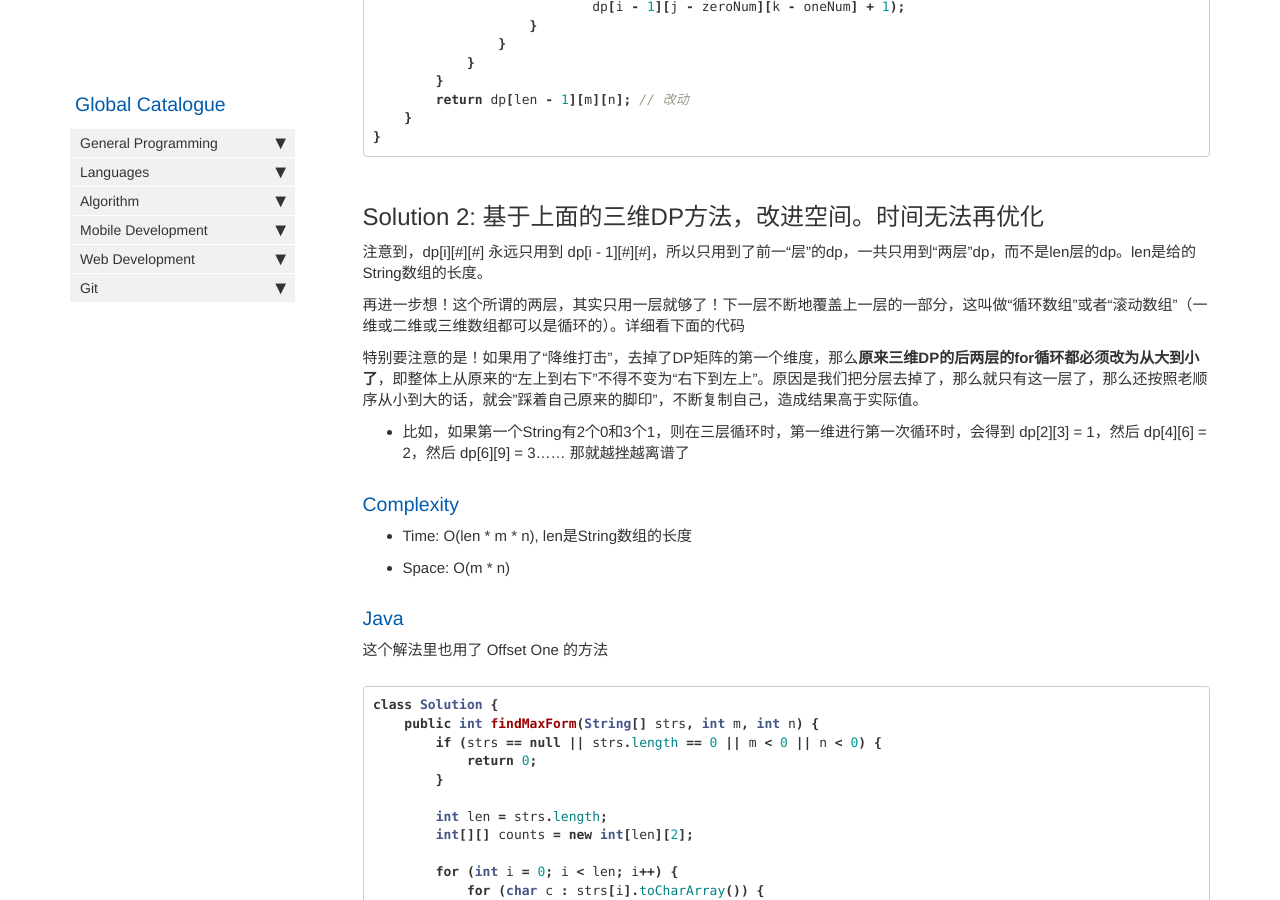
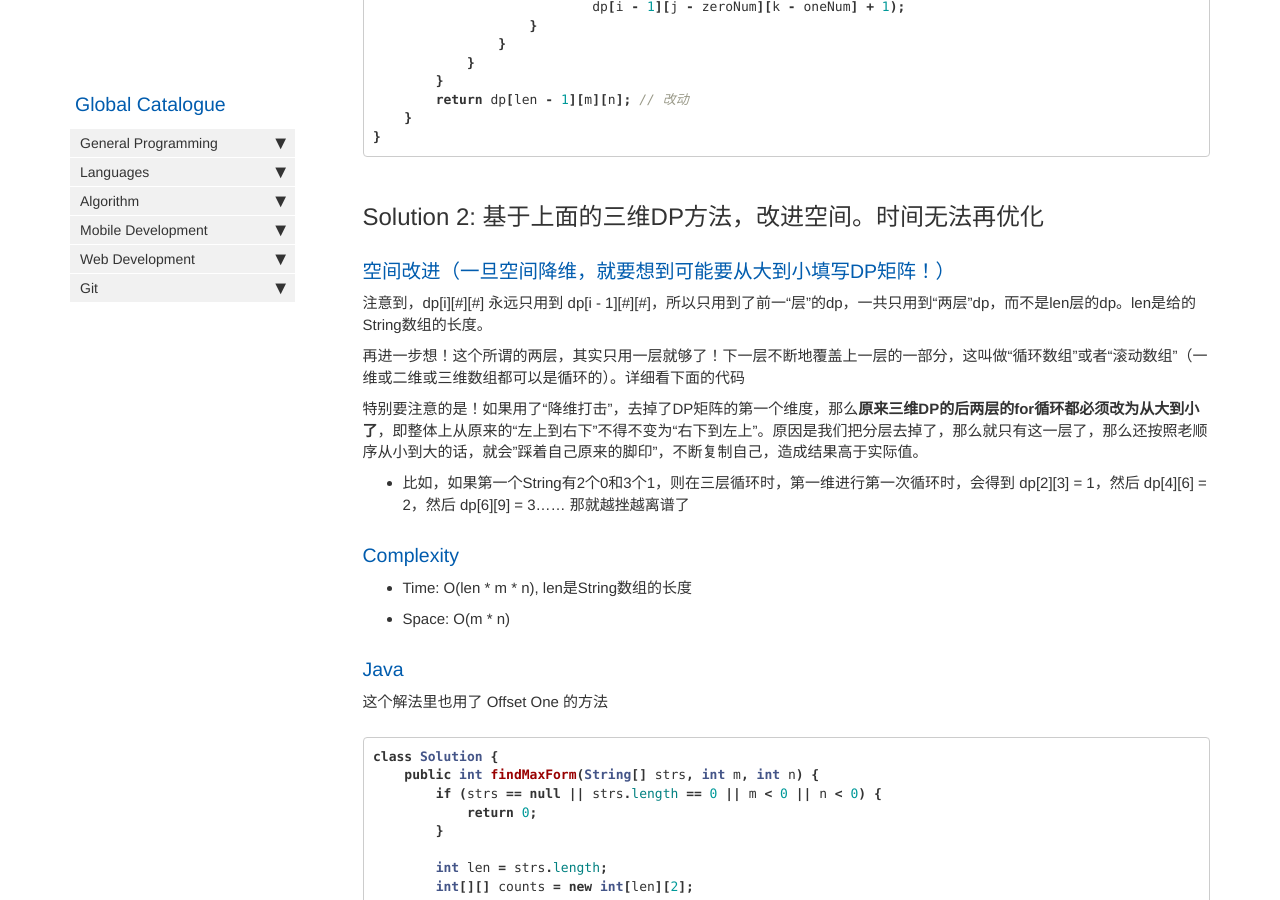
Before and after one commit to HungryOrc/hungryorc.github.io, a Jekyll site: the page built from pages/algorithm/algorithm_ones_and_zeroes_form_max_number_of_strings.md, in a window 1280 px wide and 900 px high, scrolled down 2896 px. Built offline with Jekyll 4.4.1, drawn with Linux system fonts in a browser that asks for light colours; nearby versions of some CDN libraries; comment, search, counter and statistics services are not loaded.

Commit message:
Update algorithm_ones_and_zeroes_form_max_number_of_strings.md

````diff
--- a/pages/algorithm/algorithm_ones_and_zeroes_form_max_number_of_strings.md
+++ b/pages/algorithm/algorithm_ones_and_zeroes_form_max_number_of_strings.md
@@ -138,6 +138,8 @@ class Solution {
 ```
 
 ## Solution 2: 基于上面的三维DP方法，改进空间。时间无法再优化
+
+### 空间改进（一旦空间降维，就要想到可能要从大到小填写DP矩阵！）
 注意到，dp[i][#][#] 永远只用到 dp[i - 1][#][#]，所以只用到了前一“层”的dp，一共只用到“两层”dp，而不是len层的dp。len是给的String数组的长度。
 
 再进一步想！这个所谓的两层，其实只用一层就够了！下一层不断地覆盖上一层的一部分，这叫做“循环数组”或者“滚动数组”（一维或二维或三维数组都可以是循环的）。详细看下面的代码
````
